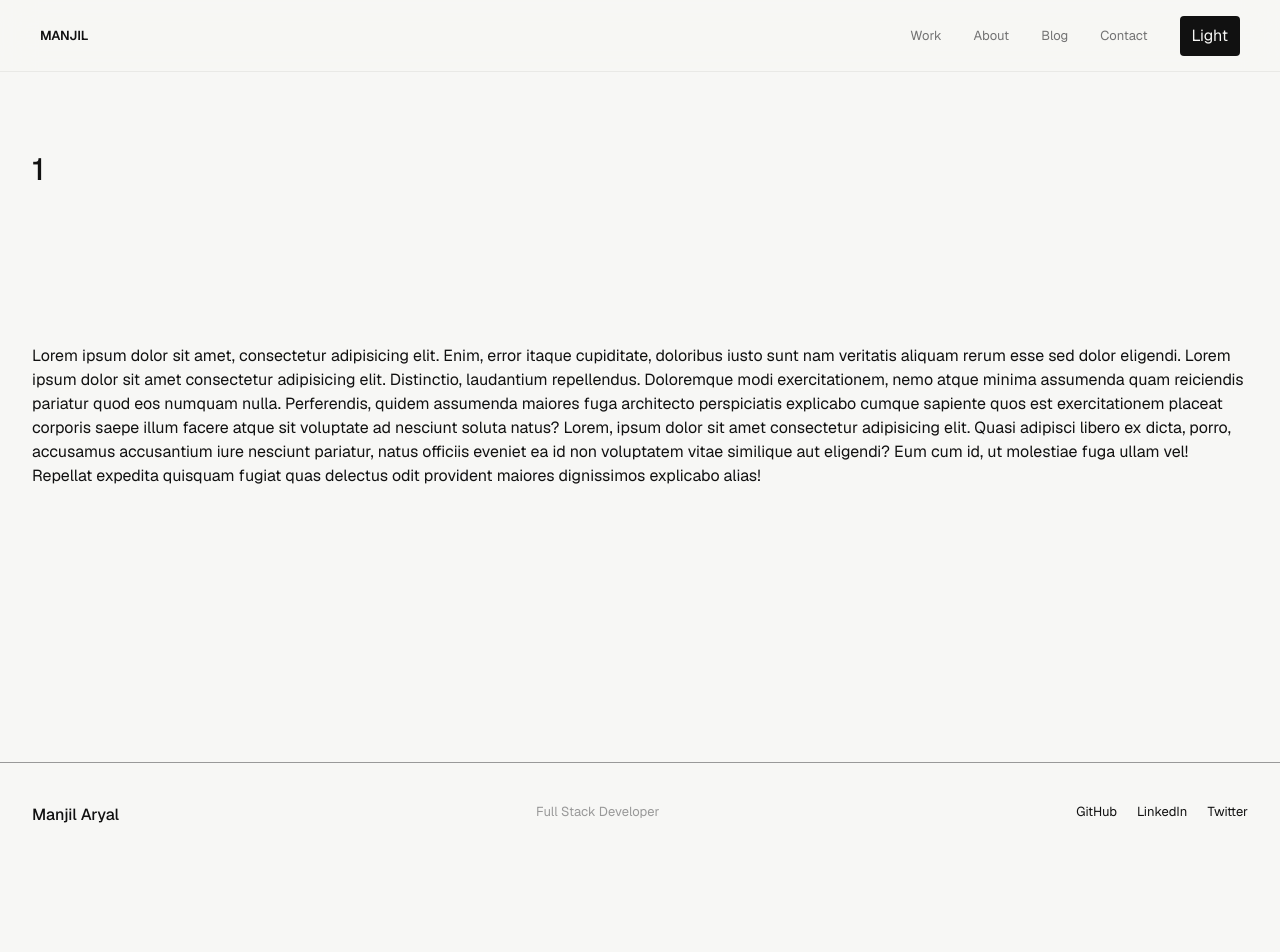
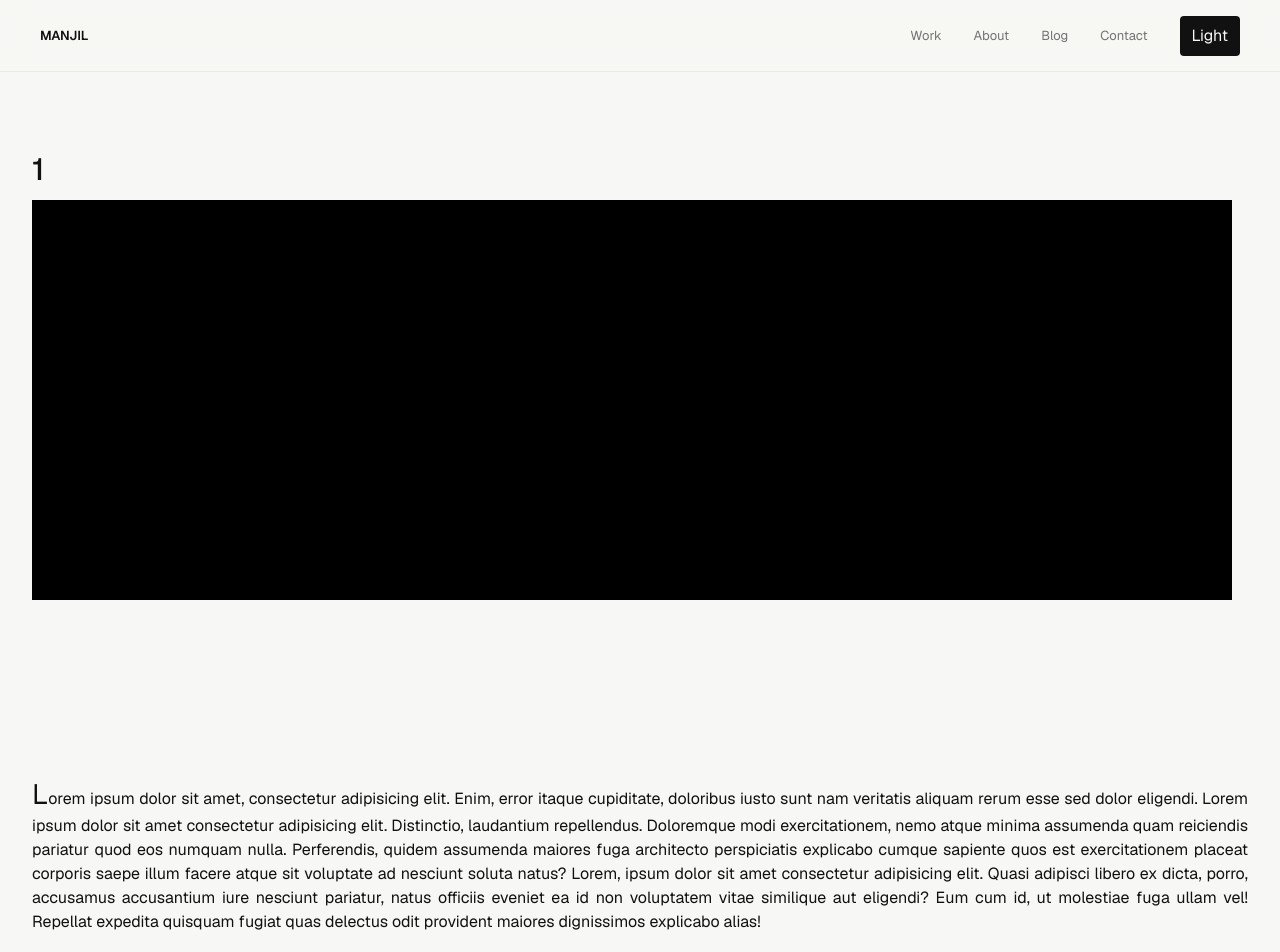
Before and after one commit to User-manjil/Collection-of-Work-Projects, a Next.js app: page /blog/1 in a window 1280 px wide. Shown: the top 952 px of the page. Before the commit the page ends 867 px from the top, so only its background shows below. Built offline with nearby package versions, Linux system fonts and the light colour scheme.

Commit message:
Add MongoDB integration and update project structure; implement API routes, environment variables, and data models

```diff
--- a/app/(public)/blog/[slug]/page.tsx
+++ b/app/(public)/blog/[slug]/page.tsx
@@ -1,4 +1,6 @@
 "use client"
+
+import Image from "next/image";
 import {usePathname} from "next/navigation";
 export default function Blog(){
 
@@ -9,11 +11,16 @@ export default function Blog(){
         <section className="section">
             <div className="container">
                <h1 className="blog-title uppercase">{slug?.split('-').join(' ')}</h1>
-                <p className="article-header">
-                    Lorem ipsum dolor sit amet, consectetur
-                     adipisicing elit. Enim, error itaque cupiditate, doloribus iusto sunt nam veritatis aliquam rerum esse sed dolor eligendi.
-                     Lorem ipsum dolor sit amet consectetur adipisicing elit. Distinctio, laudantium repellendus. Doloremque modi exercitationem, nemo atque minima assumenda quam reiciendis pariatur quod eos numquam nulla. Perferendis, quidem assumenda maiores fuga architecto perspiciatis explicabo cumque sapiente quos est exercitationem placeat corporis saepe illum facere atque sit voluptate ad nesciunt soluta natus?
-                     Lorem, ipsum dolor sit amet consectetur adipisicing elit. Quasi adipisci libero ex dicta, porro, accusamus accusantium iure nesciunt pariatur, natus officiis eveniet ea id non voluptatem vitae similique aut eligendi? Eum cum id, ut molestiae fuga ullam vel! Repellat expedita quisquam fugiat quas delectus odit provident maiores dignissimos explicabo alias!
+               <div className="flex w-300 h-100 bg-black my-4">
+               </div>
+               {/* <Image  width={1170} height={780} alt="blog"
+               src='https://picsum.photos/200/300'
+               /> */}
+                <p className="article-header text-foreground text-justify">
+                    <span className="text-2xl">L</span>orem ipsum dolor sit amet, consectetur
+                    adipisicing elit. Enim, error itaque cupiditate, doloribus iusto sunt nam veritatis aliquam rerum esse sed dolor eligendi.
+                    Lorem ipsum dolor sit amet consectetur adipisicing elit. Distinctio, laudantium repellendus. Doloremque modi exercitationem, nemo atque minima assumenda quam reiciendis pariatur quod eos numquam nulla. Perferendis, quidem assumenda maiores fuga architecto perspiciatis explicabo cumque sapiente quos est exercitationem placeat corporis saepe illum facere atque sit voluptate ad nesciunt soluta natus?
+                    Lorem, ipsum dolor sit amet consectetur adipisicing elit. Quasi adipisci libero ex dicta, porro, accusamus accusantium iure nesciunt pariatur, natus officiis eveniet ea id non voluptatem vitae similique aut eligendi? Eum cum id, ut molestiae fuga ullam vel! Repellat expedita quisquam fugiat quas delectus odit provident maiores dignissimos explicabo alias!
 
                      </p>
             </div>
--- a/app/admin/layout.tsx
+++ b/app/admin/layout.tsx
@@ -0,0 +1,10 @@
+export default function Layout({ children }: { children: React.ReactNode }) {
+  return (
+    <html lang="en">
+      <head />
+      <body className="bg-background text-foreground">
+        {children}
+      </body>
+    </html>
+  );
+}
--- a/app/admin/page.tsx
+++ b/app/admin/page.tsx
@@ -0,0 +1,7 @@
+export default function Admin(){
+    return (
+        <>
+        this is admin section
+        </>
+    )
+}
--- a/components/layout/Navbar.tsx
+++ b/components/layout/Navbar.tsx
@@ -8,7 +8,7 @@ export default function Navbar(){
 
     return(
 
-        <div className={`flex ${theme=='Dark' ? 'dark':''}  container px-20`}>
+        <div className={`flex ${theme=='Dark' ? 'dark':''} max-w-[1920px]  container px-20`}>
         <div className=" site-header px-10 ">
             <div className="nav  flex justify-between items-center">
                 <div className="nav-logo "><Link href='/'>MANJIL</Link></div>
--- /dev/null
+++ b/lib/mongodb.ts
@@ -0,0 +1,11 @@
+import {mongoclient} from "mongodb"
+
+const uri  = process.env.Mongo_URI || "mongodb://127.0.0.1:27017/protfolio";
+
+if (!uri) {
+  throw new Error("Missing MONGODB_URI in .env.local");
+}
+
+const options = {};
+
+declare
--- a/package.json
+++ b/package.json
@@ -10,6 +10,8 @@
   },
   "dependencies": {
     "lucide-react": "^1.47.0",
+    "mongodb": "^7.7.0",
+    "mongoose": "^9.11.1",
     "next": "16.3.5",
     "react": "19.2.8",
     "react-dom": "19.2.8"
--- /dev/null
+++ b/src/types/content.ts
@@ -0,0 +1,23 @@
+export interface Project{
+    title: string,
+    description: string,
+    thumbnail: string,
+    link: string,
+    published: string,
+    github: string,
+    tags: string[],
+    createAt :Date,
+    updateAt:Date
+
+}
+export interface BlogPost {
+  title: string;
+  slug: string;
+  excerpt: string;
+  content: string;
+  coverImage: string;
+  tags: string[];
+  published: boolean;
+  createdAt: Date;
+  updatedAt: Date;
+}
```
Also changed, not shown: app/api/projects/route.ts (added), 2 other files (tests, documents, lock files or other folders).
